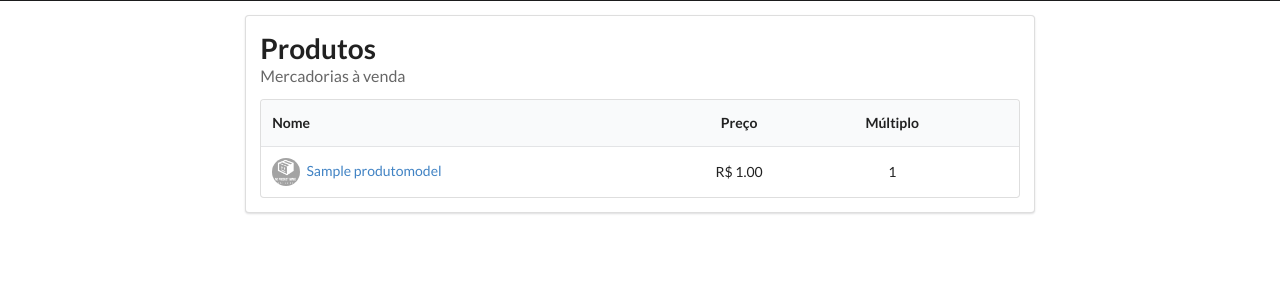
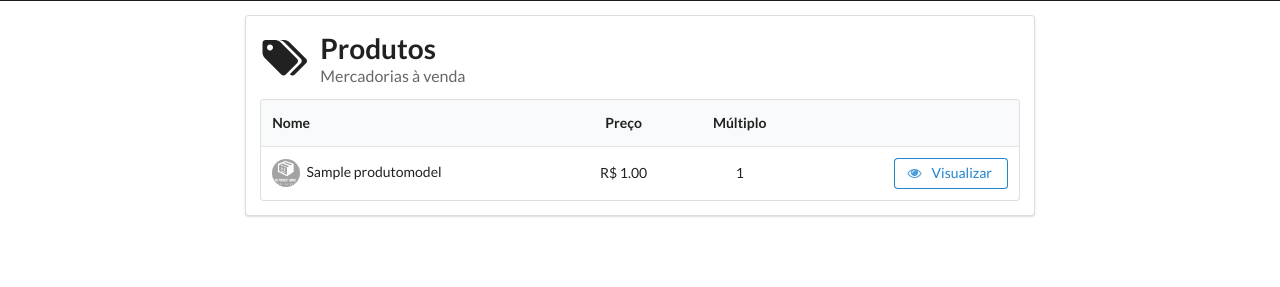
Before and after one commit to felipeflamarion/meuspedidos, a Django app: page /produtos/ in a window 1280 px wide. Shown: the part 73-360 px from the top of the page. Run offline with Django 3.2, Linux system fonts and the light colour scheme; tables that the repository leaves empty hold one stand-in row (values such as "Sample post").

Commit message:
Botões em lista de produtos

```diff
--- a/projeto/pedidos/templates/pedidos/lista_produtos.html
+++ b/projeto/pedidos/templates/pedidos/lista_produtos.html
@@ -5,16 +5,19 @@
 {% block content %}
     {% include 'mensagem.html' %}
 
-    <div class="ui  left aligned segment">
+    <div class="ui left aligned segment">
         <h1 class="ui left floated header">
+            <i class="tags icon"></i>
+            <div class="content">
                 Produtos
                 <div class="sub header">
                     Mercadorias à venda
                 </div>
+            </div>
         </h1>
 
         {% if produtos %}
-        <table class="ui striped table">
+        <table class="ui striped relaxed table">
             <thead>
                 <tr>
                     <th>Nome</th>
@@ -28,28 +31,25 @@
                 <tr class="item {% if produto in pedido_ativo.itens.all %}adicionado{% endif %}">
                     <td>
                         <img class="ui avatar image" src="{% static 'imagens/default_product.jpg' %}">
-                        <a href="{% url 'visualizar_produto' id_produto=produto.id %}">{{ produto.nome }}</a>
+                        {{ produto.nome }}
                     </td>
                     <td class="center aligned">R$ {{ produto.preco_unitario }}</td>
-                    <td class="center aligned">
-                    {% if produto.multiplo %}
-                        {{ produto.multiplo }}
-                    {% endif %}
-                    </td>
+                    <td class="center aligned">{{ produto.multiplo }}</td>
                     <td class="right aligned">
+                        <div class="ui buttons">
                             {% if pedido_ativo %}
                                 {% if produto not in pedido_ativo.itens.all %}
-                        <a title="Adicionar item" href="{% url 'adicao_rapida' id_produto=produto.id %}" class="ui right labeled icon small compact blue fluid button">
+                                <a title="Adicionar item" href="{% url 'adicao_rapida' id_produto=produto.id %}" class="ui blue compact button">
                                     <i class="add to cart icon"></i>
                                     Adicionar
                                 </a>
-                        {% else %}
-                        <a href="{% url 'visualizar_produto' id_produto=produto.id %}" class="ui right labeled icon small compact black fluid button">
+                                {% endif %}
+                            {% endif %}
+                            <a href="{% url 'visualizar_produto' id_produto=produto.id %}" class="ui blue compact basic button">
                                 <i class="unhide icon"></i>
                                 Visualizar
                             </a>
-                        {% endif %}
-                    {% endif %}
+                        </div>
                     </td>
                 </tr>
             {% endfor %}
--- a/projeto/static/css/adicionais.css
+++ b/projeto/static/css/adicionais.css
@@ -29,3 +29,8 @@
 .menu .item.excluir:hover{
     background: #c63d3d!important;
 }
+
+.ui.blue.basic.button:hover{
+    background: black!important;
+    color: white!important;
+}
```
Lines whose indentation alone changed are shown as unchanged.
